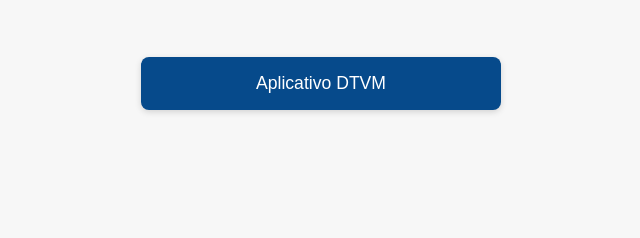
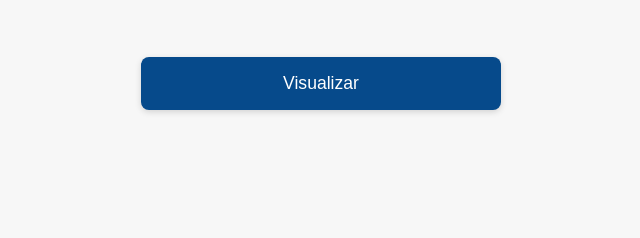
Before and after one commit to bsklokchin/alfa850, a plain HTML site: page index.html in a window 1280 px wide. Shown: the part 446-684 px from the top of the page, 319-959 px from the left. Drawn offline with Linux system fonts and the light colour scheme.

Commit message:
Update index.html

```diff
--- a/index.html
+++ b/index.html
@@ -83,7 +83,7 @@
     <h1>Protótipo Aplicativo Banestes DTVM</h1>
     <div class="btn-group">
       <a href="src/figma.html?app=dtvm" target="_blank" rel="noopener noreferrer">
-        <button>Aplicativo DTVM</button>
+        <button>Visualizar</button>
       </a>
     </div>
   </div>
```
